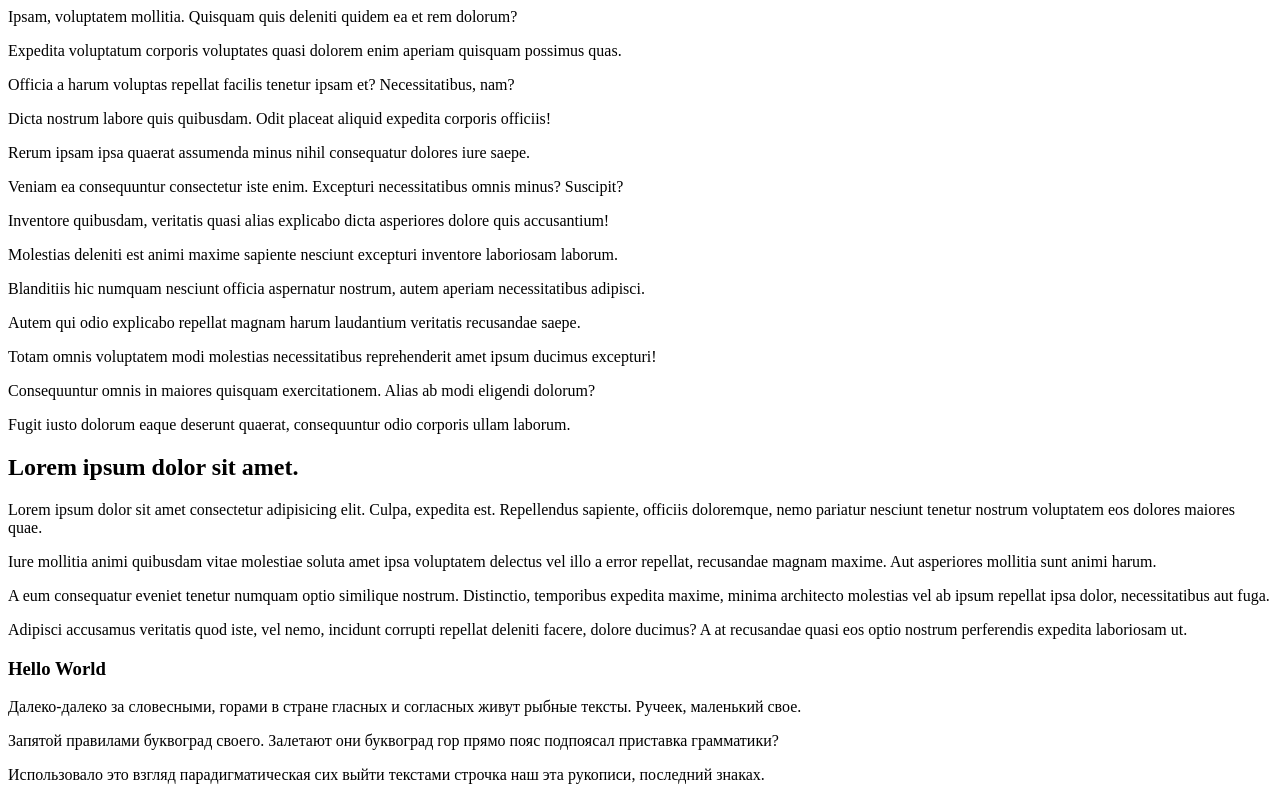
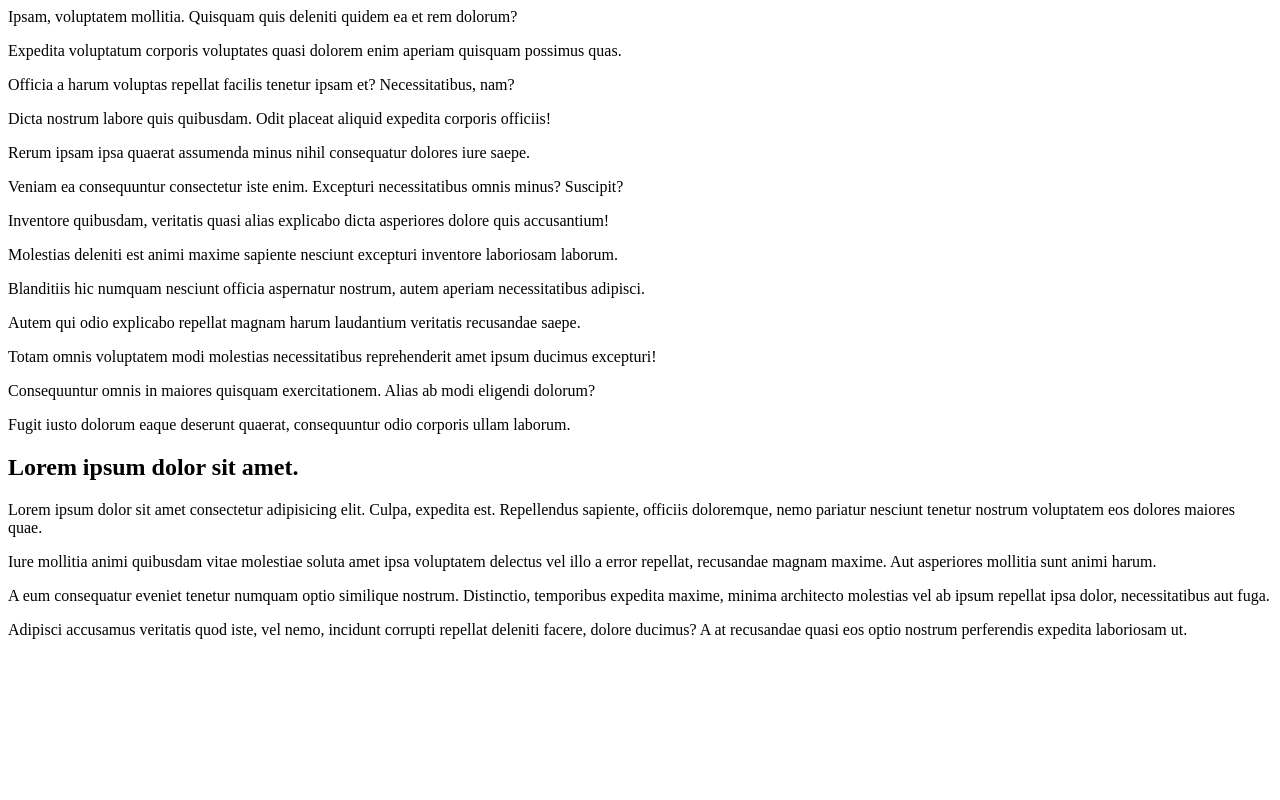
Before and after one commit to SadouskiPavel/gitHubtest, a plain HTML site: page catalog.html in a window 1280 px wide. Shown: the part 522-1322 px from the top of the page. After the commit the page ends 1177 px from the top, so only its background shows below. Drawn offline with Linux system fonts and the light colour scheme.

Commit message:
delete footer and h3

```diff
--- a/catalog.html
+++ b/catalog.html
@@ -50,12 +50,6 @@
                 <p>A eum consequatur eveniet tenetur numquam optio similique nostrum. Distinctio, temporibus expedita maxime, minima architecto molestias vel ab ipsum repellat ipsa dolor, necessitatibus aut fuga.</p>
                 <p>Adipisci accusamus veritatis quod iste, vel nemo, incidunt corrupti repellat deleniti facere, dolore ducimus? A at recusandae quasi eos optio nostrum perferendis expedita laboriosam ut.</p>
             </section>
-            <footer class="footer">
-                <h3>Hello World</h3>
-                <p>Далеко-далеко за словесными, горами в стране гласных и согласных живут рыбные тексты. Ручеек, маленький свое.</p>
-                <p>Запятой правилами буквоград своего. Залетают они буквоград гор прямо пояс подпоясал приставка грамматики?</p>
-                <p>Использовало это взгляд парадигматическая сих выйти текстами строчка наш эта рукописи, последний знаках.</p>
-            </footer>
         </div>
     </div>
 </body>
```
